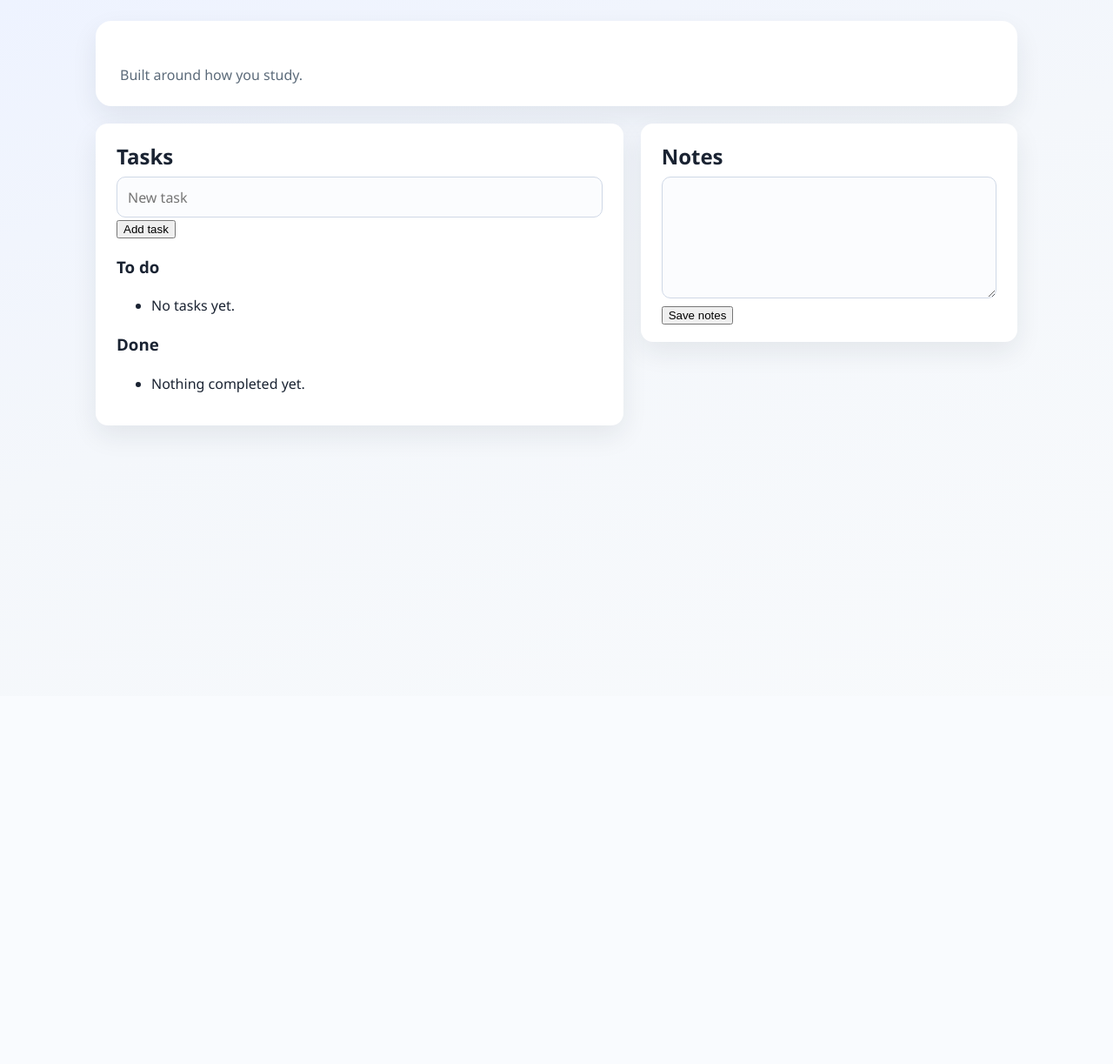
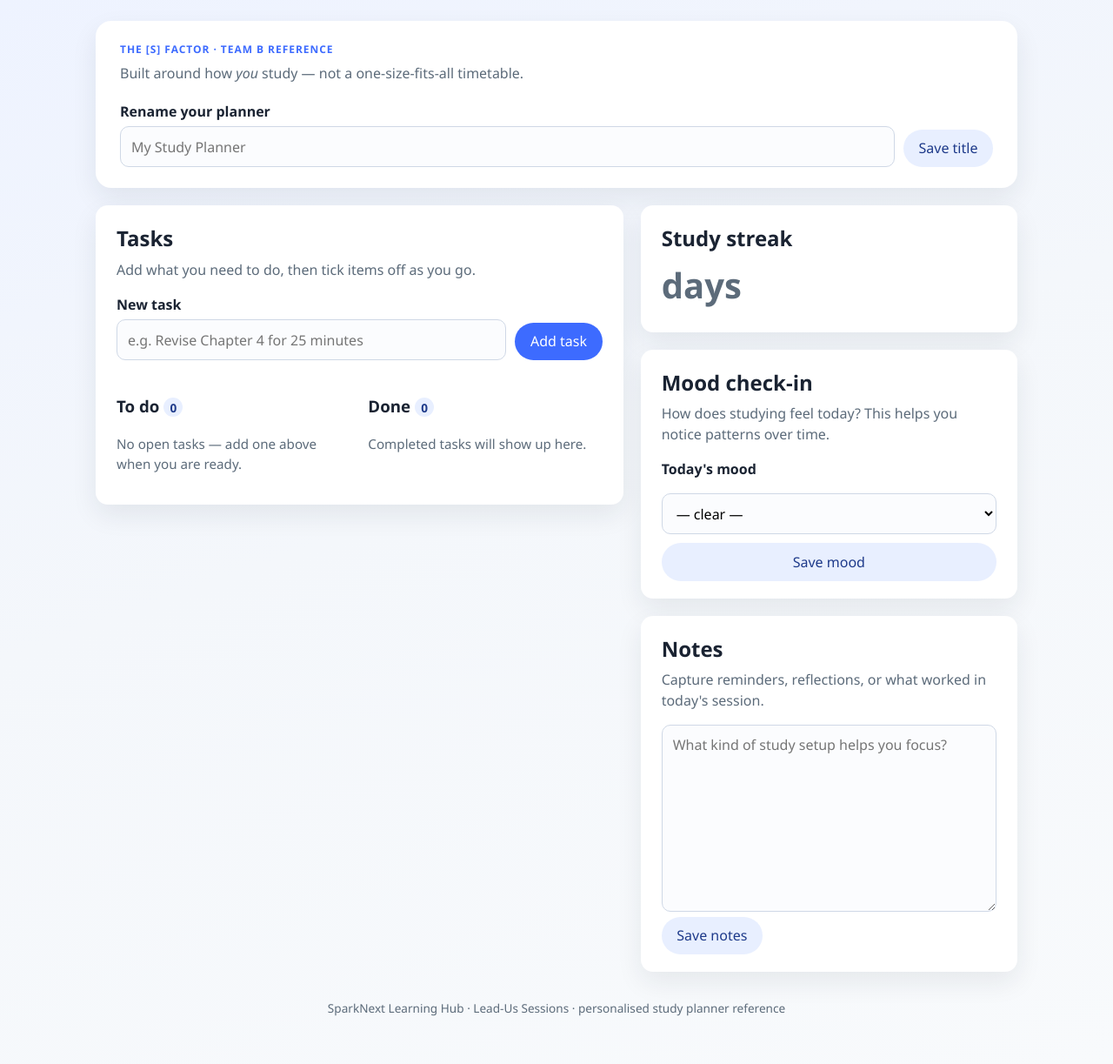
Before and after one commit to Bwalya-Katwishi/SparkNext-Student-Planner--Team-B, a Python web app: template templates/index.html in a window 1280 px wide. Shown: the whole page at 87% size. Before the commit the page ends 507 px from the top, so only its background shows below. Run offline with Jinja, Linux system fonts and the light colour scheme; the template is opened without the code that fills it, so the values that code supplies are empty.

Commit message:
Session 4: Custom mood check-in and study streak rewards

```diff
--- a/static/style.css
+++ b/static/style.css
@@ -233,3 +233,68 @@
   color: var(--muted);
   font-size: 0.95rem;
 }
+
+/* --- Session 4: streak & mood emphasis --- */
+
+.streak-number {
+  font-size: 2.5rem;
+  font-weight: 800;
+  margin: 0.25rem 0;
+  color: #1e3a8a;
+}
+
+.streak-copy {
+  margin-bottom: 0;
+}
+
+.mood-form {
+  display: grid;
+  gap: 0.65rem;
+}
+
+.mood-current {
+  margin-bottom: 0;
+  color: var(--muted);
+}
+
+.flash-list {
+  list-style: none;
+  padding: 0;
+  margin: 0 0 1rem;
+  display: grid;
+  gap: 0.5rem;
+}
+
+.flash {
+  padding: 0.65rem 0.85rem;
+  border-radius: 10px;
+  font-weight: 600;
+}
+
+.flash-success {
+  background: var(--success-bg);
+  color: var(--success);
+}
+
+.flash-error {
+  background: var(--error-bg);
+  color: var(--error);
+}
+
+.site-footer {
+  text-align: center;
+  color: var(--muted);
+  font-size: 0.85rem;
+  margin-top: 2rem;
+}
+
+.visually-hidden {
+  position: absolute;
+  width: 1px;
+  height: 1px;
+  padding: 0;
+  margin: -1px;
+  overflow: hidden;
+  clip: rect(0, 0, 0, 0);
+  border: 0;
+}
--- a/templates/index.html
+++ b/templates/index.html
@@ -3,35 +3,143 @@
 {% block title %}{{ data.planner_title }}{% endblock %}
 
 {% block body %}
+  <!-- --- Session 2: page layout (header, tasks, notes) --- -->
   <div class="page">
     <header class="site-header">
-      <h1>{{ data.planner_title }}</h1>
-      <p class="tagline">Built around how you study.</p>
+      <div class="header-text">
+        <p class="eyebrow">The [S] Factor · Team B reference</p>
+        <h1>{{ data.planner_title }}</h1>
+        <p class="tagline">Built around how <em>you</em> study — not a one-size-fits-all timetable.</p>
+      </div>
+
+      <form class="title-form" action="{{ url_for('planner_title_save') }}" method="post">
+        <label for="planner_title">Rename your planner</label>
+        <div class="inline-field">
+          <input
+            id="planner_title"
+            name="planner_title"
+            type="text"
+            maxlength="80"
+            placeholder="My Study Planner"
+            value="{{ data.planner_title }}"
+          />
+          <button type="submit" class="btn btn-secondary">Save title</button>
+        </div>
+      </form>
     </header>
+
     {% with messages = get_flashed_messages(with_categories=true) %}
       {% if messages %}
-        <ul class="flash-list">{% for category, message in messages %}<li class="flash flash-{{ category }}">{{ message }}</li>{% endfor %}</ul>
+        <ul class="flash-list" aria-live="polite">
+          {% for category, message in messages %}
+            <li class="flash flash-{{ category }}">{{ message }}</li>
+          {% endfor %}
+        </ul>
       {% endif %}
     {% endwith %}
-    <main class="layout">
-      <section class="panel tasks-panel">
-        <h2>Tasks</h2>
-        <form action="{{ url_for('tasks_add') }}" method="post">
-          <input name="title" type="text" placeholder="New task" required />
-          <button type="submit">Add task</button>
+
+    <main id="main" class="layout">
+      <section class="panel tasks-panel" aria-labelledby="tasks-heading">
+        <div class="panel-head">
+          <h2 id="tasks-heading">Tasks</h2>
+          <p>Add what you need to do, then tick items off as you go.</p>
+        </div>
+
+        <!-- --- Session 3: add / view / complete tasks --- -->
+        <form class="task-form" action="{{ url_for('tasks_add') }}" method="post">
+          <label for="task_title">New task</label>
+          <div class="inline-field">
+            <input
+              id="task_title"
+              name="title"
+              type="text"
+              maxlength="120"
+              placeholder="e.g. Revise Chapter 4 for 25 minutes"
+              required
+            />
+            <button type="submit" class="btn btn-primary">Add task</button>
+          </div>
         </form>
-        <h3>To do</h3>
-        <ul>{% for task in active_tasks %}<li>{{ task.title }} <form action="{{ url_for('tasks_complete', task_id=task.id) }}" method="post"><button>Complete</button></form></li>{% else %}<li>No tasks yet.</li>{% endfor %}</ul>
-        <h3>Done</h3>
-        <ul>{% for task in completed_tasks %}<li>{{ task.title }}</li>{% else %}<li>Nothing completed yet.</li>{% endfor %}</ul>
+
+        <div class="task-columns">
+          <div>
+            <h3>To do <span class="count">{{ active_tasks|length }}</span></h3>
+            {% if active_tasks %}
+              <ul class="task-list">
+                {% for task in active_tasks %}
+                  <li class="task-card">
+                    <span class="task-title">{{ task.title }}</span>
+                    <form action="{{ url_for('tasks_complete', task_id=task.id) }}" method="post">
+                      <button type="submit" class="btn btn-small">Complete</button>
+                    </form>
+                  </li>
+                {% endfor %}
+              </ul>
+            {% else %}
+              <p class="empty">No open tasks — add one above when you are ready.</p>
+            {% endif %}
+          </div>
+
+          <div>
+            <h3>Done <span class="count">{{ completed_tasks|length }}</span></h3>
+            {% if completed_tasks %}
+              <ul class="task-list task-list-done">
+                {% for task in completed_tasks %}
+                  <li class="task-card done">
+                    <span class="task-title">{{ task.title }}</span>
+                    <span class="badge">✓</span>
+                  </li>
+                {% endfor %}
+              </ul>
+            {% else %}
+              <p class="empty">Completed tasks will show up here.</p>
+            {% endif %}
+          </div>
+        </div>
       </section>
-      <section class="panel notes-panel">
-        <h2>Notes</h2>
-        <form action="{{ url_for('notes_save') }}" method="post">
-          <textarea name="notes">{{ data.notes }}</textarea>
-          <button type="submit">Save notes</button>
-        </form>
-      </section>
+
+      <aside class="side-stack">
+        <!-- --- Session 4: make it yours (mood + streak) --- -->
+        <section class="panel streak-panel" aria-labelledby="streak-heading">
+          <h2 id="streak-heading">Study streak</h2>
+          <p class="streak-number">{{ data.streak_days }} day{% if data.streak_days != 1 %}s{% endif %}</p>
+          <p class="streak-copy">{{ streak_message }}</p>
+        </section>
+
+        <section class="panel mood-panel" aria-labelledby="mood-heading">
+          <h2 id="mood-heading">Mood check-in</h2>
+          <p>How does studying feel today? This helps you notice patterns over time.</p>
+          <form action="{{ url_for('mood_set') }}" method="post" class="mood-form">
+            <label for="mood">Today's mood</label>
+            <select id="mood" name="mood">
+              <option value="">— clear —</option>
+              {% for mood in moods %}
+                <option value="{{ mood }}" {% if data.mood_today == mood %}selected{% endif %}>
+                  {{ mood }}
+                </option>
+              {% endfor %}
+            </select>
+            <button type="submit" class="btn btn-secondary">Save mood</button>
+          </form>
+          {% if data.mood_today %}
+            <p class="mood-current">Logged today: <strong>{{ data.mood_today }}</strong></p>
+          {% endif %}
+        </section>
+
+        <section class="panel notes-panel" aria-labelledby="notes-heading">
+          <h2 id="notes-heading">Notes</h2>
+          <p>Capture reminders, reflections, or what worked in today's session.</p>
+          <form action="{{ url_for('notes_save') }}" method="post">
+            <label for="notes" class="visually-hidden">Notes</label>
+            <textarea id="notes" name="notes" rows="8" maxlength="2000" placeholder="What kind of study setup helps you focus?">{{ data.notes }}</textarea>
+            <button type="submit" class="btn btn-secondary">Save notes</button>
+          </form>
+        </section>
+      </aside>
     </main>
+
+    <footer class="site-footer">
+      <p>SparkNext Learning Hub · Lead-Us Sessions · personalised study planner reference</p>
+    </footer>
   </div>
 {% endblock %}
```
Also changed, not shown: app.py (+0 -59 lines).
